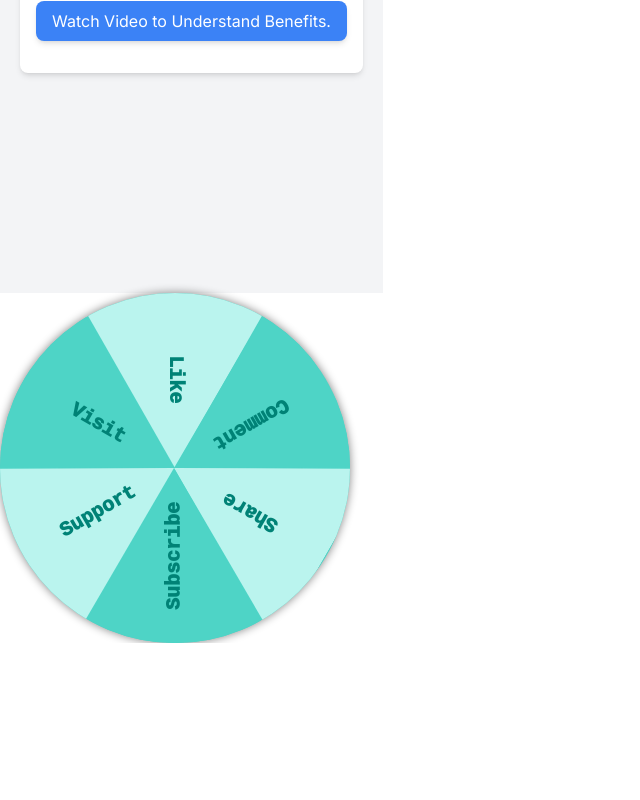
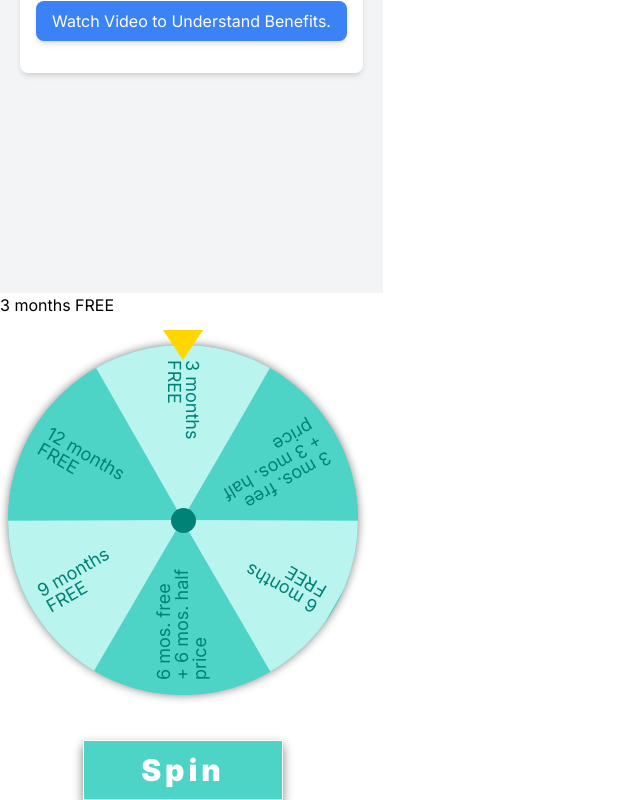
Before and after one commit to nacermanuel/proactiv-marketing, a Next.js app: page / in a window 1280 px wide. Shown: the part 523-1323 px from the top of the page, without its empty margins (0-640 px from the left). Before the commit the page ends 1166 px from the top, so only its background shows below. Built offline with nearby package versions, Linux system fonts and the light colour scheme.

Commit message:
spin advance

```diff
--- a/app/components/Spinning/Spinning.css
+++ b/app/components/Spinning/Spinning.css
@@ -19,12 +19,14 @@
     left: 21%;
     display: flex;
     align-items: center;
-    justify-content: center;
-    font-size: 20px;
-    font-family: monospace;
-    font-weight: 1000;
+    justify-content: flex-start;
+    font-size: 18px;
+
+    font-weight: 400;
     color: #008276;
     writing-mode: vertical-rl;
+    padding-top: 15px;
+    line-height: 1;
 }
 
 .containerONE {
@@ -56,3 +58,40 @@
     background: #4ed4c6;
     transform: rotate(300deg);
 }
+
+.mid {
+    height: 25px;
+    width: 25px;
+    border-radius: 50%;
+    position: absolute;
+    background: #008276;
+}
+
+#spin {
+    height: 60px;
+    width: 200px;
+    background: #4ed4c6;
+    position: absolute;
+    margin-top: 500px;
+    font-size: 30px;
+    color: white;
+    font-weight: 1000;
+    letter-spacing: 4px;
+    border: 1px solid white;
+    cursor: pointer;
+    box-shadow: 0 5px 10px gray;
+    transition: 0.2s all;
+}
+
+#spin:hover {
+    box-shadow: none;
+}
+
+.stoper {
+    height: 30px;
+    width: 40px;
+    background: #ffd600;
+    position: absolute;
+    clip-path: polygon(100% 0, 50% 100%, 0 0);
+    margin-top: -350px;
+}
--- a/app/components/Spinning/Spinning.js
+++ b/app/components/Spinning/Spinning.js
@@ -1,16 +1,60 @@
 'use client'
-import React from 'react'
+import React, { useEffect, useState } from 'react'
 import './Spinning.css'
 
+
 export const Spinning = () => {
+  const [deg, setDeg] = useState(0)
+  const [calc, setCalc] =useState(0)
+  const [prize, setPrize] = useState('')
+
+  const handleSpin = () => {
+    setDeg(Math.ceil(Math.random() * 100000))
+  }
+
+  useEffect(()=>{
+    setCalc(deg%360)
+  },[deg])
+
+  useEffect(()=>{
+
+    if (calc >= 0 && calc <= 29) {
+      setPrize("3 months FREE");
+    } else if (calc >= 30 && calc <= 89) {
+      setPrize("12 months FREE");
+    } else if (calc >= 90 && calc <= 149) {
+      setPrize("9 months FREE");
+    } else if (calc >= 150 && calc <= 209) {
+      setPrize("6 months FREE + 6 months half price");
+    } else if (calc >= 210 && calc <= 269) {
+      setPrize("6 months FREE");
+    } else if (calc >= 270 && calc <= 329) {
+      setPrize("3 months FREE + 3 months half price");
+    } else if (calc >= 330 && calc <= 359) {
+      setPrize("3 months FREE");
+    }
+
+
+  },[calc])
+
   return (
-    <div class="containerCSS">
-      <div class="containerDIV containerONE">Like</div>
-      <div class="containerDIV containerTWO">Comment</div>
-      <div class="containerDIV containerTHREE">Share</div>
-      <div class="containerDIV containerFOUR">Subscribe</div>
-      <div class="containerDIV containerFIVE">Support</div>
-      <div class="containerDIV containerSIX">Visit</div>
+    <>
+    <p>{prize}</p>
+    <div className='flex justify-center max-w-full items-center my-7 px-2'>
+      <div class="containerCSS" style={{transform: `rotate(${deg}deg)`}}>
+        <div class="containerDIV containerONE">3 months<br/>FREE</div>
+        <div class="containerDIV containerTWO">3 mos. free<br/>+ 3 mos. half<br/>price</div>
+        <div class="containerDIV containerTHREE">6 months<br/>FREE</div>
+        <div class="containerDIV containerFOUR">6 mos. free<br/>+ 6 mos. half<br/>price</div>
+        <div class="containerDIV containerFIVE">9 months<br/>FREE</div>
+        <div class="containerDIV containerSIX">12 months<br/>FREE</div>
+      </div>
+   		<span class="mid"></span>
+      <button id="spin" onClick={handleSpin}>Spin</button>
+   		<div class="stoper"></div>
     </div>
+    </>
+
+
   )
 }
```
